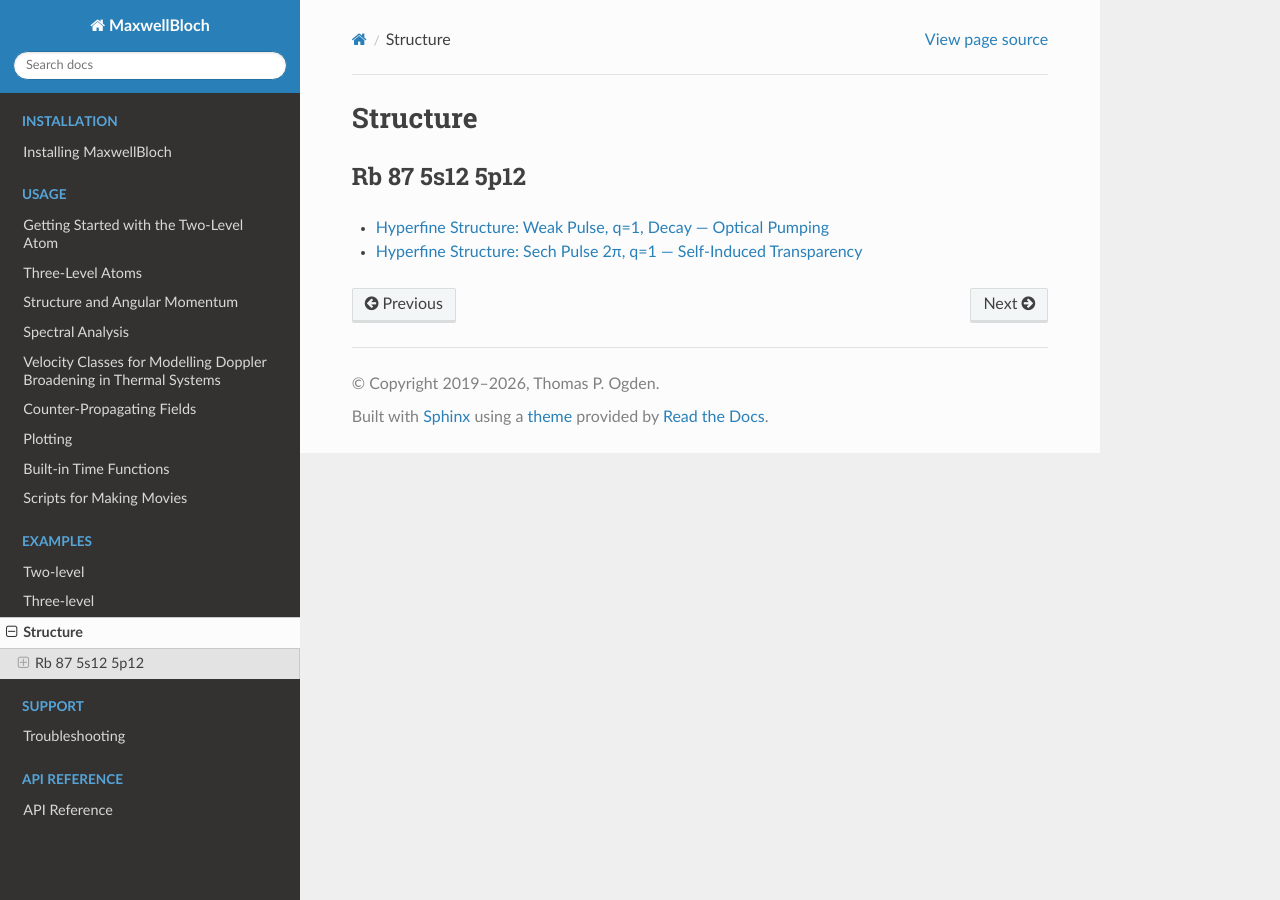
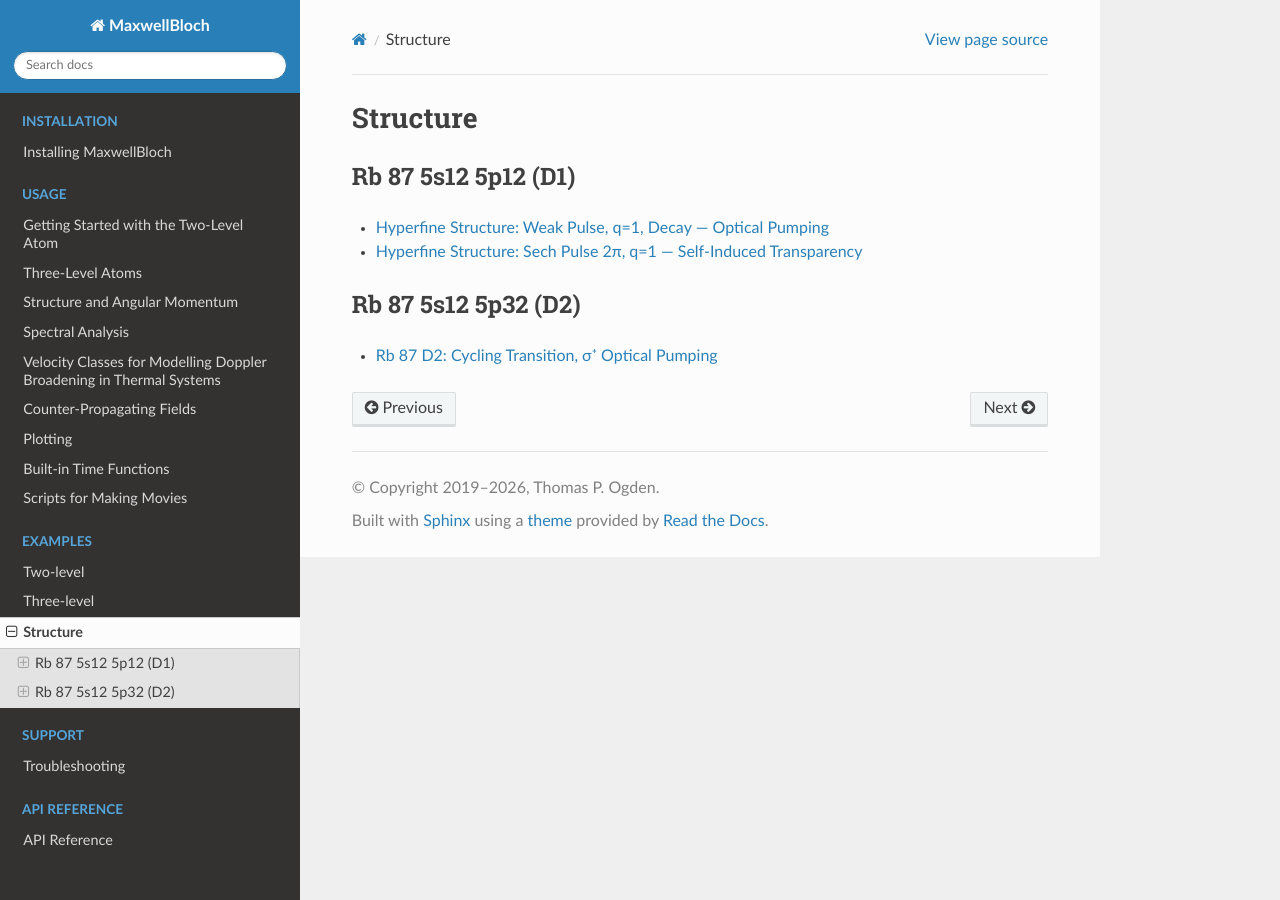
Before and after one commit to tpogden/maxwellbloch, a Sphinx documentation site: the page built from docs/examples/structure.rst, in a window 1280 px wide. Built offline with Sphinx 7.4.7 and the Read the Docs theme 3.1.0, drawn with Linux system fonts in a browser that asks for light colours.

Commit message:
A9: add Rb 87 D2 cycling transition example (F=2→F'=3, σ⁺ optical pumping)
Demonstrates σ⁺ optical pumping on the D2 cycling transition: starting
from uniform mF distribution, atoms are pumped into the mF=+2 cycling
state over multiple scattering cycles. Uses hyperfine.Atom1e to build
the full 12-sublevel Clebsch-Gordan-weighted coupling and decay structure.

Co-Authored-By: Claude Sonnet 4.6 <noreply@anthropic.com>

```diff
--- a/docs/examples/structure.rst
+++ b/docs/examples/structure.rst
@@ -3,7 +3,7 @@
 ####################
 
 ********************
-Rb 87 5s12 5p12
+Rb 87 5s12 5p12 (D1)
 ********************
 
 .. toctree::
@@ -11,3 +11,12 @@ Rb 87 5s12 5p12
 
    mbs-Rb87_5s12_5p12_F11_q1-weak-pulse-decay
    mbs-Rb87_5s12_5p12_F11_q1-sech-2pi
+
+********************
+Rb 87 5s12 5p32 (D2)
+********************
+
+.. toctree::
+   :maxdepth: 1
+
+   mbs-Rb87_5s12_5p32_F23_q1-weak-pulse-decay
```
Also changed, not shown: docs/examples/mbs-Rb87_5s12_5p32_F23_q1-weak-pulse-decay.ipynb (added).
